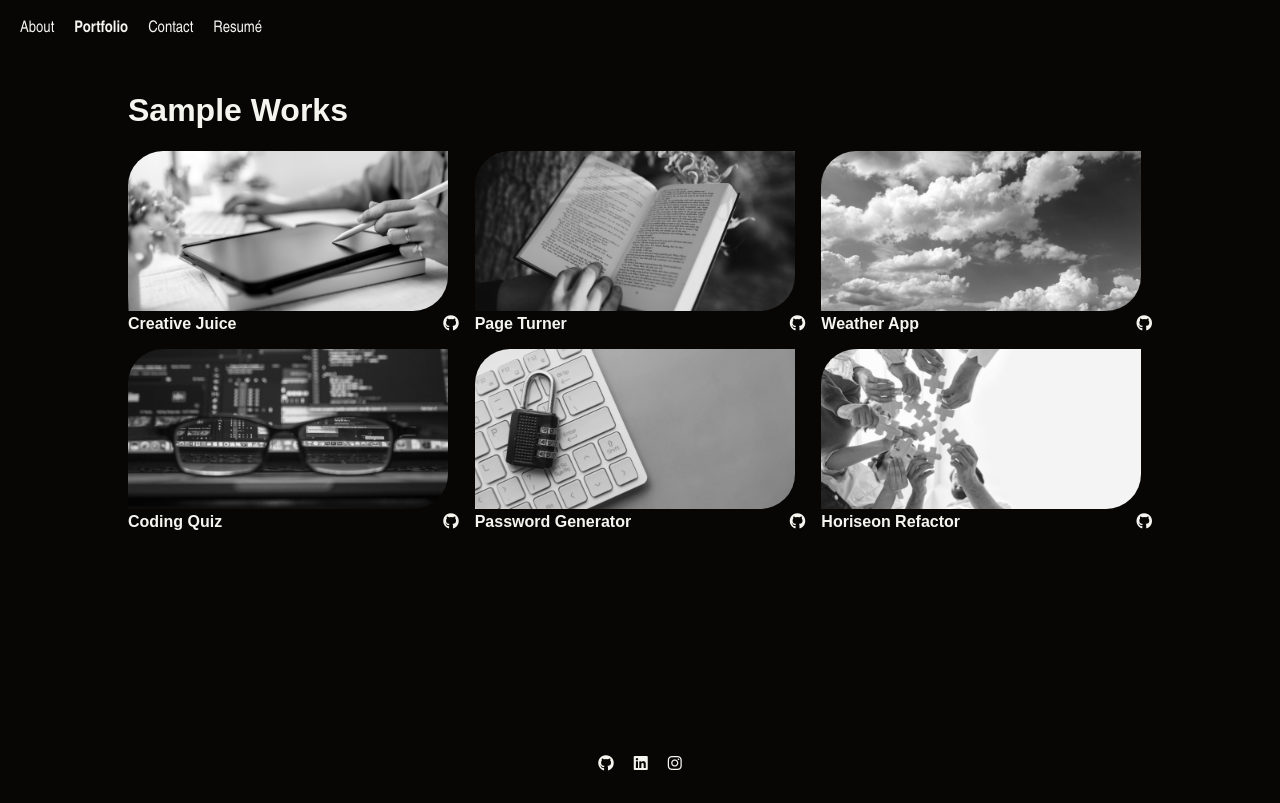
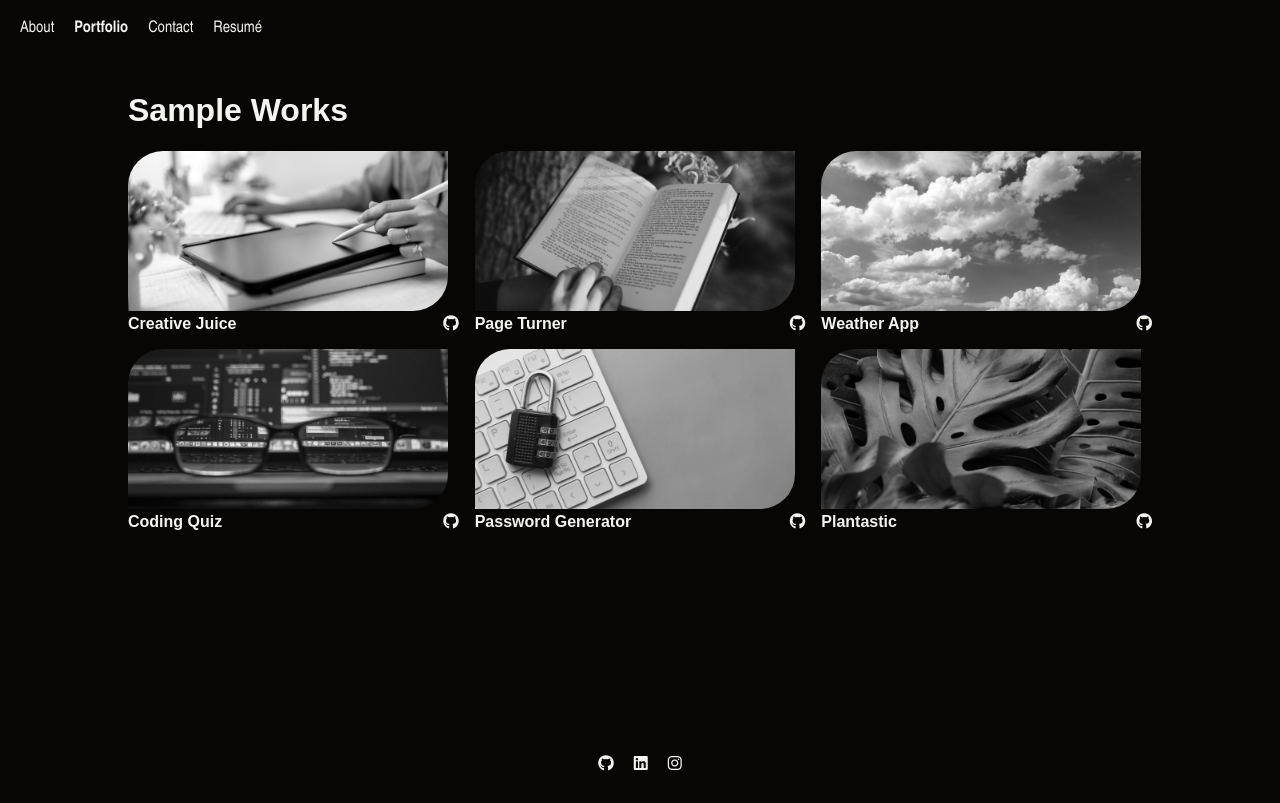
Before and after one commit to KateMcRo/reactPortfolio, a React (Create React App) app: page / in a window 1280 px wide. Both pictures are taken after a click on the element "Portfolio". Built offline with nearby package versions, Linux system fonts and the light colour scheme; a web font is replaced by a local one.

Commit message:
updated project

```diff
--- a/src/components/portfolio/Portfolio.jsx
+++ b/src/components/portfolio/Portfolio.jsx
@@ -1,12 +1,12 @@
 import ProjectCard from "../projectcard/ProjectCard";
-import "./portfolio.css"
+import "./portfolio.css";
 
-import creativeJuice from "../../assets/creativeJuice.png"
-import pageTurner from "../../assets/pageTurner.png"
-import weatherApp from "../../assets/weatherApp.png"
-import horiseon from "../../assets/horiseon.png"
-import passwordGen from "../../assets/passwordGen.png"
-import codingQuiz from "../../assets/codingQuiz.png"
+import creativeJuice from "../../assets/creativeJuice.png";
+import pageTurner from "../../assets/pageTurner.png";
+import weatherApp from "../../assets/weatherApp.png";
+import plantastic2 from "../../assets/plantastic.png";
+import passwordGen from "../../assets/passwordGen.png";
+import codingQuiz from "../../assets/codingQuiz.png";
 
 export default function Project() {
   const projectInfoArray = [
@@ -16,7 +16,7 @@ export default function Project() {
       imgSrc: creativeJuice,
       deployedLink: "https://katemcro.github.io/creativeJuice/",
       repo: "https://github.com/KateMcRo/creativeJuice",
-            alt: "Person creating digital art"
+      alt: "Person creating digital art",
     },
     {
       id: 2,
@@ -24,7 +24,7 @@ export default function Project() {
       imgSrc: pageTurner,
       deployedLink: "https://pure-brook-05666.herokuapp.com/",
       repo: "https://github.com/KateMcRo/PageTurner",
-            alt: "Open book"
+      alt: "Open book",
     },
     {
       id: 3,
@@ -32,7 +32,7 @@ export default function Project() {
       imgSrc: weatherApp,
       deployedLink: "https://katemcro.github.io/weatherApp/",
       repo: "https://github.com/KateMcRo/weatherApp",
-            alt: "Sunny day with clouds"
+      alt: "Sunny day with clouds",
     },
     {
       id: 4,
@@ -40,7 +40,7 @@ export default function Project() {
       imgSrc: codingQuiz,
       deployedLink: "https://katemcro.github.io/codingQuiz/",
       repo: "https://github.com/KateMcRo/codingQuiz",
-            alt: "Glasses in front of coding environment"
+      alt: "Glasses in front of coding environment",
     },
     {
       id: 5,
@@ -48,28 +48,38 @@ export default function Project() {
       imgSrc: passwordGen,
       deployedLink: "https://katemcro.github.io/W3-PassGen/",
       repo: "https://github.com/KateMcRo/W3-PassGen",
-            alt: "Lock resting on keyboard"
+      alt: "Lock resting on keyboard",
     },
     {
       id: 6,
-            title: "Horiseon Refactor",
-            imgSrc: horiseon,
-            deployedLink: "https://katemcro.github.io/challenge1/",
-            repo: "https://github.com/KateMcRo/challenge1",
-            alt: "Corperate team holding puzzle pieces"
+      title: "Plantastic",
+      imgSrc: plantastic2,
+      deployedLink: "https://horti-helper-5336d8b8d62e.herokuapp.com/",
+      repo: "https://github.com/KateMcRo/Plantastic",
+      alt: "Plant",
     },
-    ]
+  ];
 
-    return(
+  return (
     <div id="portfolioBox" className="flex column">
       <div>
         <h1>Sample Works</h1>
       </div>
       <div className="grid-container">
-                {projectInfoArray.length && projectInfoArray.map((project) => {
-                    return <ProjectCard key={project.id} title={project.title} imgSrc={project.imgSrc} deployedLink={project.deployedLink} repo={project.repo} alt={project.alt} />
+        {projectInfoArray.length &&
+          projectInfoArray.map((project) => {
+            return (
+              <ProjectCard
+                key={project.id}
+                title={project.title}
+                imgSrc={project.imgSrc}
+                deployedLink={project.deployedLink}
+                repo={project.repo}
+                alt={project.alt}
+              />
+            );
           })}
       </div>
     </div>
-        )
+  );
 }
```
Also changed, not shown: src/assets/horiseon.png (deleted), src/assets/plantastic.png (added). Lines whose indentation alone changed are shown as unchanged.
